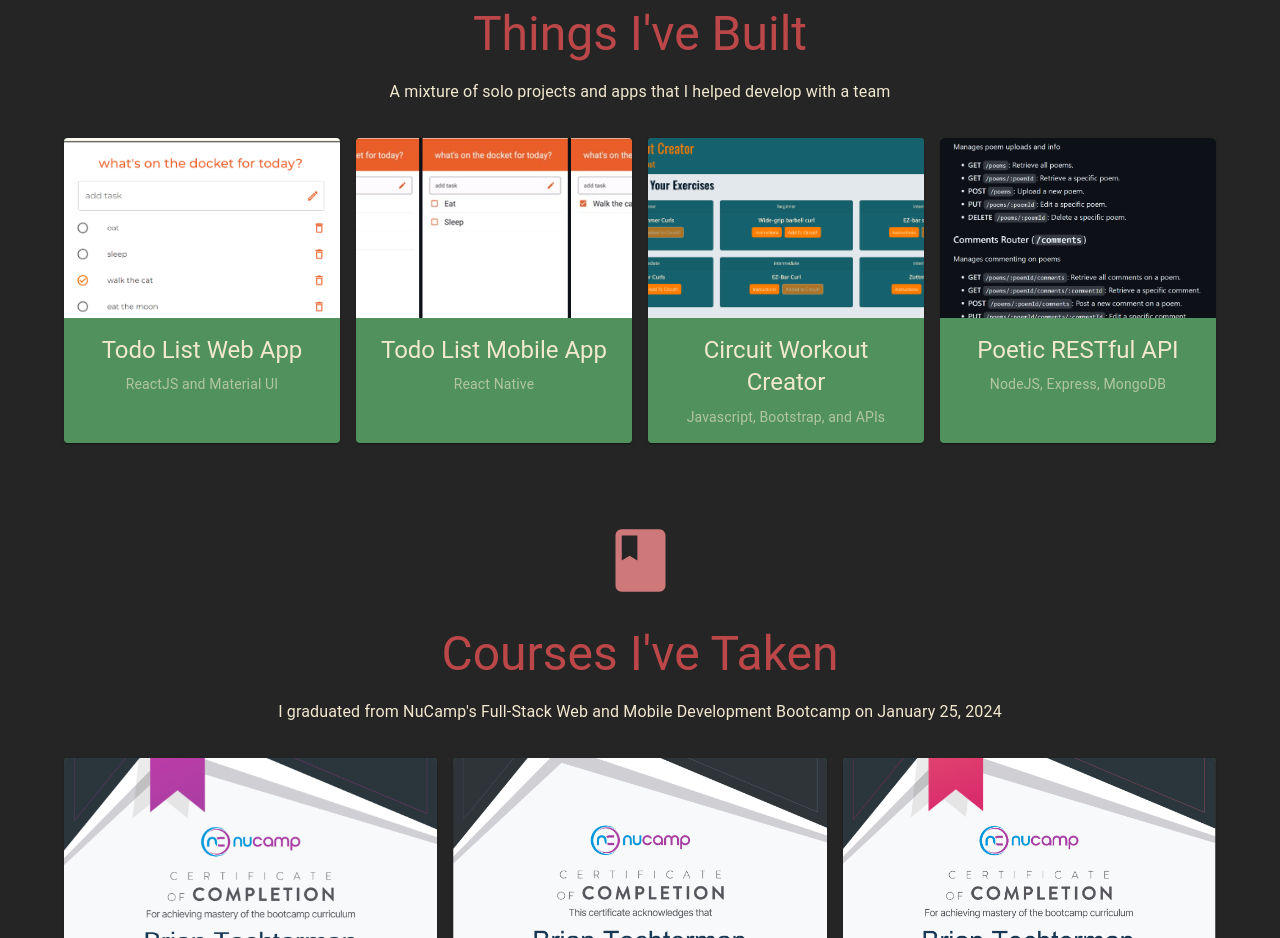
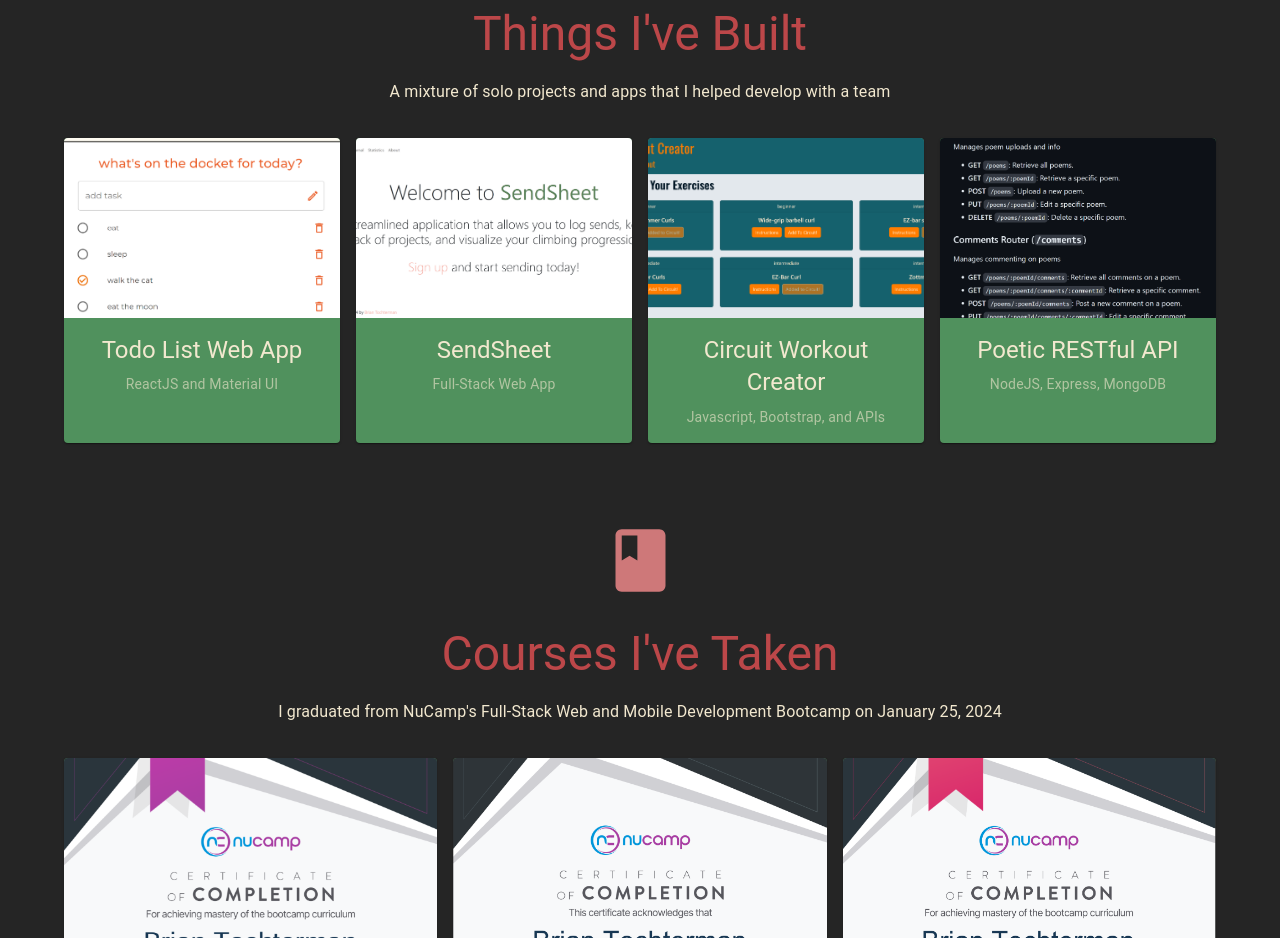
Before and after one commit to btoch23/portfolio-site, a React (Vite) app: page / in a window 1280 px wide. Shown: the part 1300-2238 px from the top of the page. Built offline with nearby package versions, Linux system fonts and the light colour scheme.

Commit message:
project update

```diff
--- a/src/data.js
+++ b/src/data.js
@@ -31,11 +31,11 @@ export const projects = [
         id: 0
     },
     {
-        title: 'Todo List Mobile App',
-        subtitle: 'React Native',
-        description: 'A mobile app built with React Native',
-        link: 'https://github.com/btoch23/react-native-todo-list',
-        image: './todolistmobile.png',
+        title: 'SendSheet',
+        subtitle: 'Full-Stack Web App',
+        description: 'A full-stack web app for climbers to log boulder problems and routes',
+        link: 'https://github.com/btoch23/SendSheet',
+        image: './sendsheet.png',
         id: 1
     },
     {
```
Also changed, not shown: public/sendsheet.png (added).
